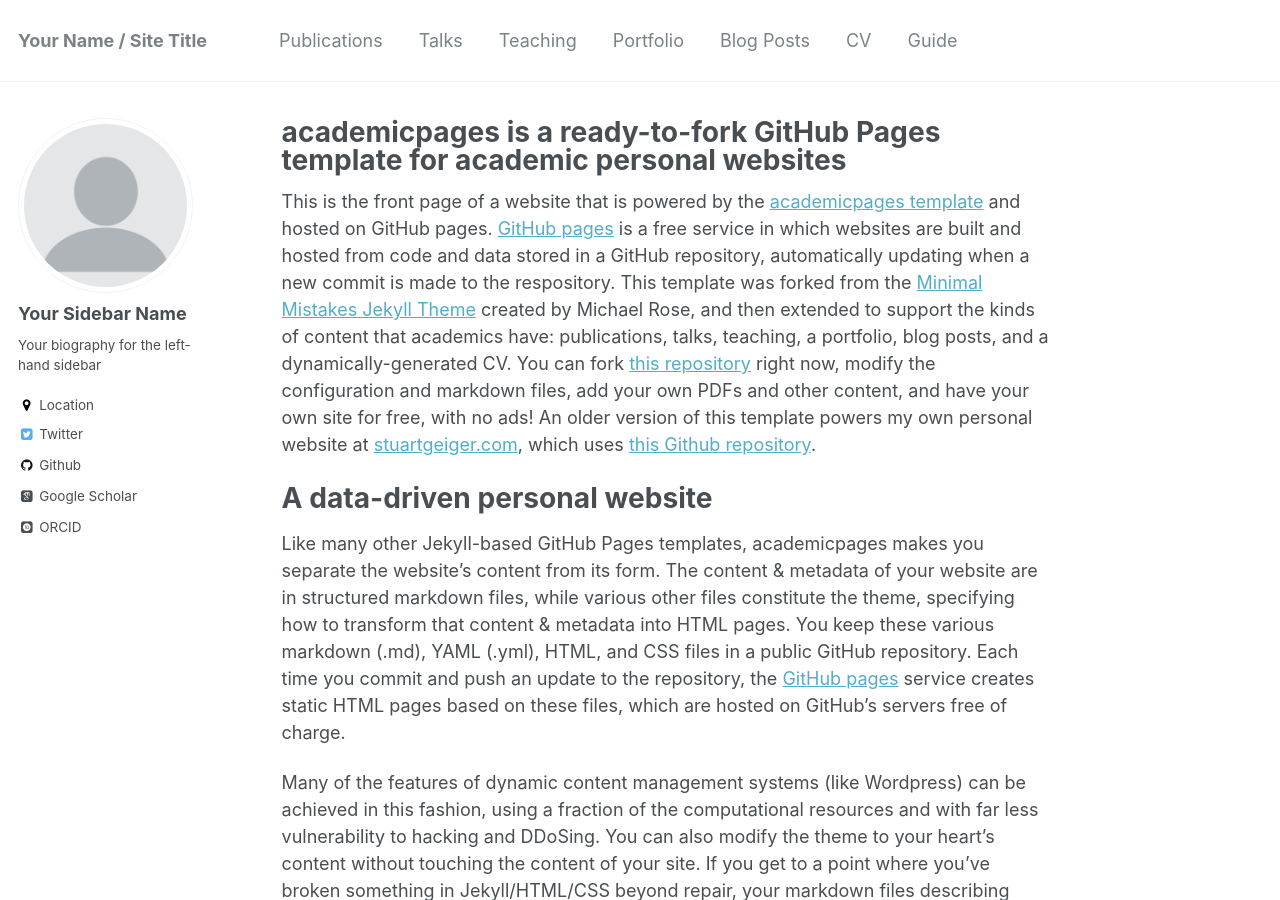
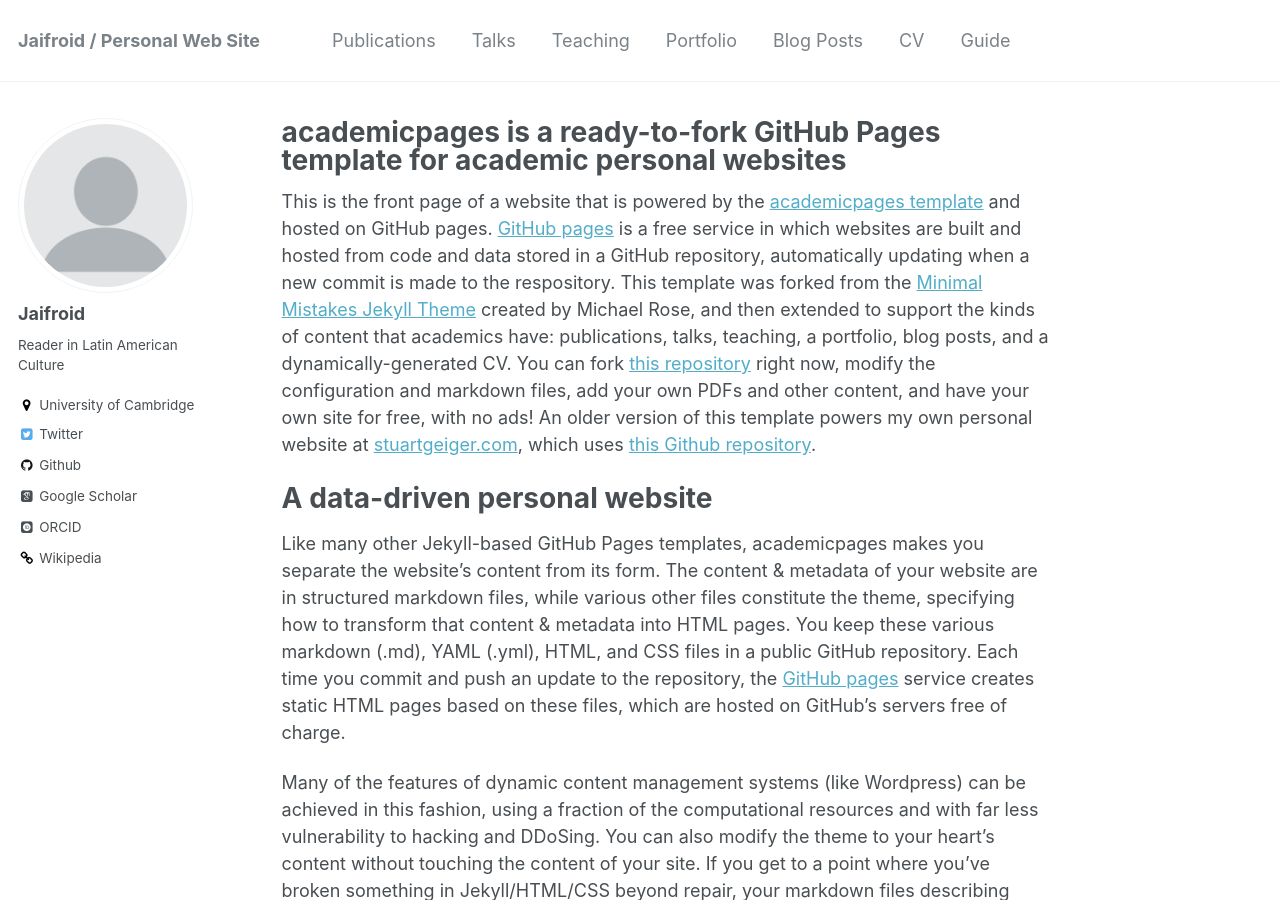
Before and after one commit to Jaifroid/jaifroid.github.io, a Jekyll site: the page built from _pages/about.md, in a window 1280 px wide and 900 px high. Built offline with Jekyll 4.4.1, drawn with Linux system fonts in a browser that asks for light colours; some web fonts are replaced.

Commit message:
Update _config.yml

```diff
--- a/_config.yml
+++ b/_config.yml
@@ -6,14 +6,14 @@
 # `jekyll serve`. If you change this file, please restart the server process.
 
 # Site Settings
-locale                   : "en-US"
-title                    : "Your Name / Site Title"
+locale                   : "en-GB"
+title                    : "Jaifroid / Personal Web Site"
 title_separator          : "-"
 name                     : &name "Your Name"
 description              : &description "personal description"
-url                      : https://academicpages.github.io # the base hostname & protocol for your site e.g. "https://mmistakes.github.io"
+url                      : https://jaifroid.github.io # the base hostname & protocol for your site e.g. "https://mmistakes.github.io"
 baseurl                  : "" # the subpath of your site, e.g. "/blog"
-repository               : "academicpages/academicpages.github.io"
+repository               : "jaifroid/jaifroid.github.io"
 teaser                   :  # filename of teaser fallback teaser image placed in /images/, .e.g. "500x300.png"
 breadcrumbs              : false # true, false (default)
 words_per_minute         : 160
@@ -80,10 +80,10 @@ analytics:
 
 # Site Author
 author:
-  name             : "Your Sidebar Name"
+  name             : "Jaifroid"
   avatar           : "profile.png"
-  bio              : "Your biography for the left-hand sidebar"
-  location         : "Location"
+  bio              : "Reader in Latin American Culture"
+  location         : "University of Cambridge"
   employer         :
   googlescholar    : "http://yourfullgooglescholarurl.com"
   email            :
@@ -94,7 +94,7 @@ author:
   flickr           :
   facebook         :
   foursquare       :
-  github           : "academicpages"
+  github           : "jaifroid"
   google_plus      :
   keybase          :
   instagram        :
@@ -111,7 +111,7 @@ author:
   weibo            :
   xing             :
   youtube          :
-  wikipedia        :
+  wikipedia        : "GKantaris"
 
 
 # Reading Files
```
